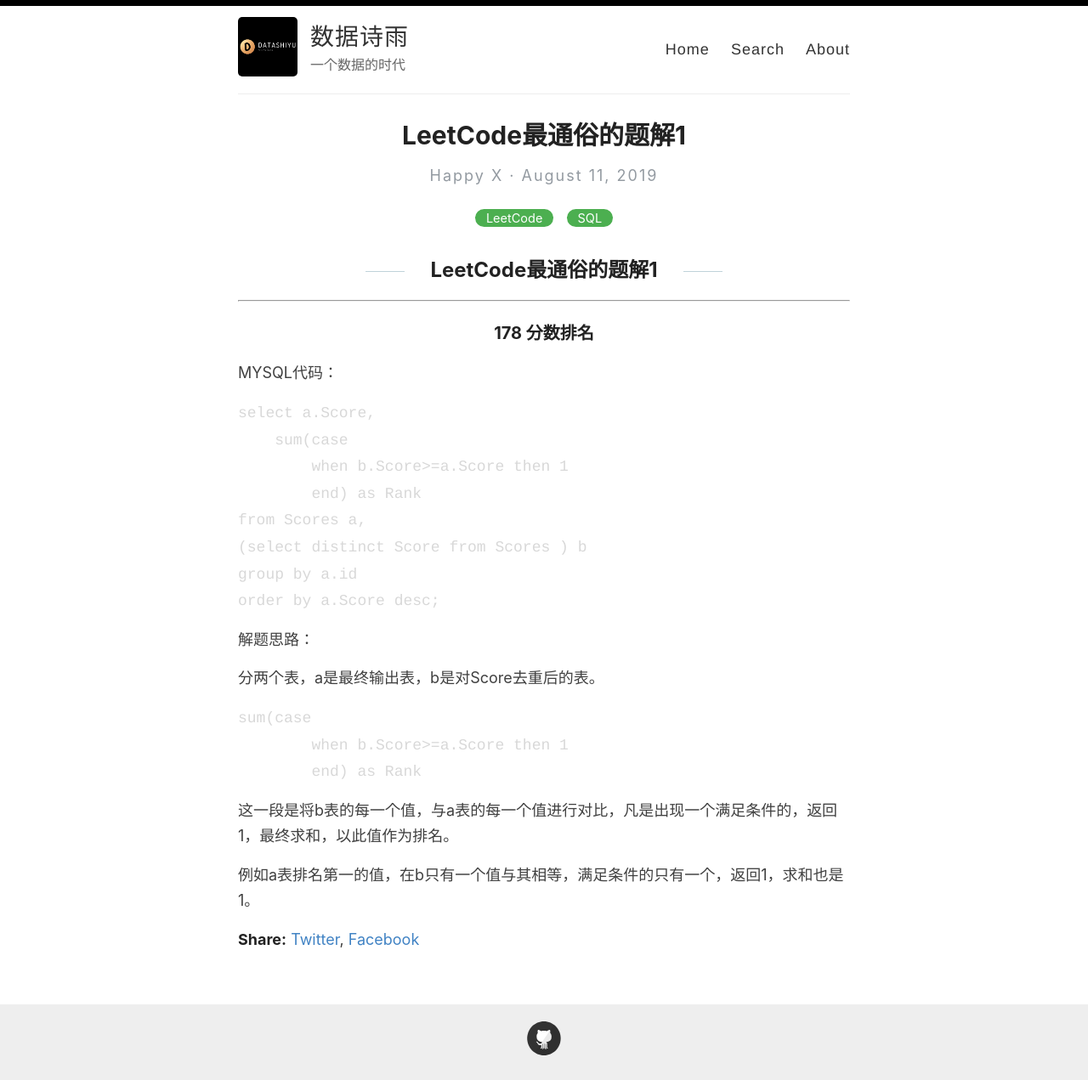
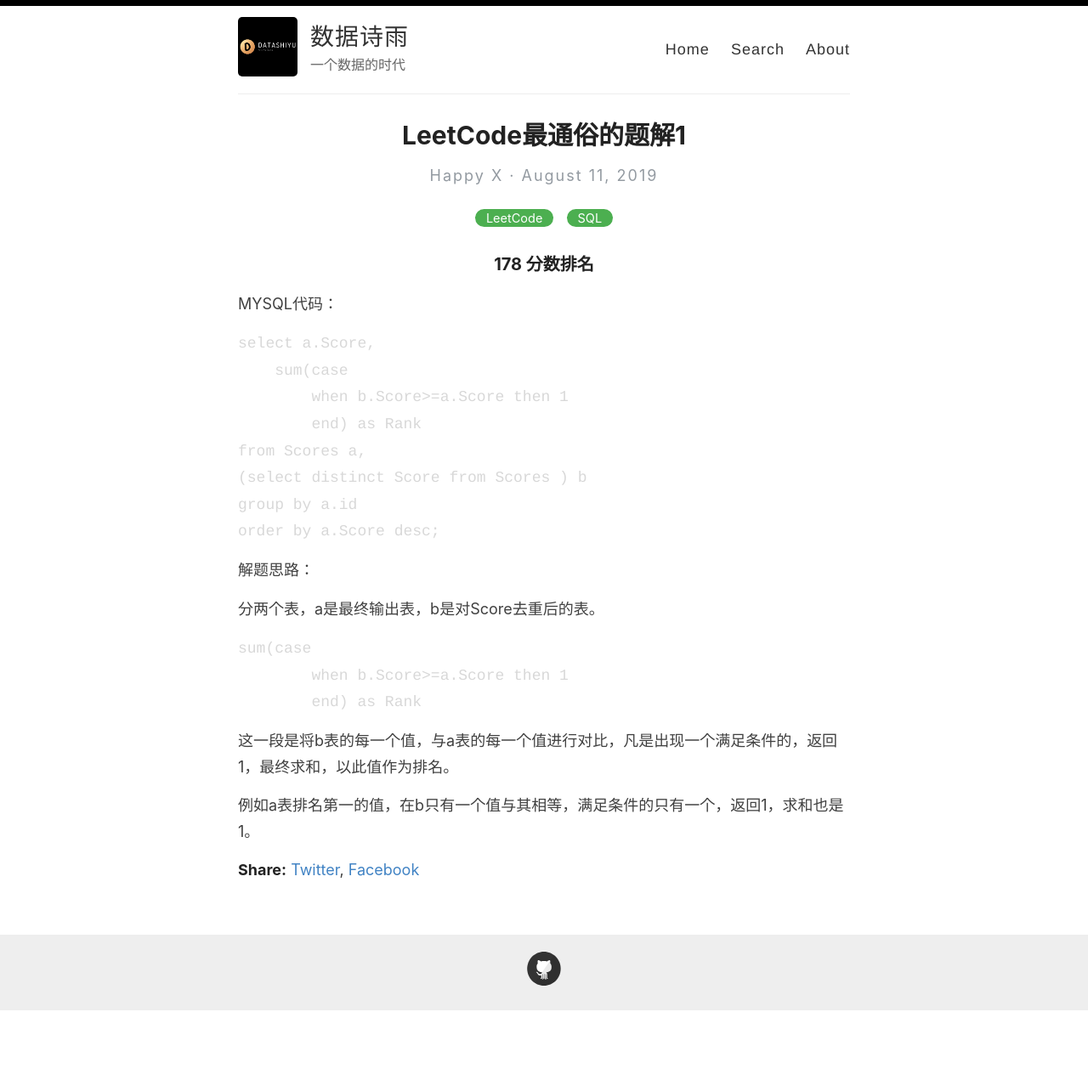
Before and after one commit to GOODXIONG/GOODXIONG.github.io, a Jekyll site: the page built from _posts/2019-08-11-LeetCode-最通俗的题解1.md, in a window 1280 px wide. Shown: the whole page at 85% size. Built offline with Jekyll 4.4.1, drawn with Linux system fonts in a browser that asks for light colours; comment, search, counter and statistics services are not loaded; after the commit the page ends 1189 px from its top, so only the background shows below that.

Commit message:
Update 2019-08-11-LeetCode-最通俗的题解1.md

```diff
--- a/_posts/2019-08-11-LeetCode-最通俗的题解1.md
+++ b/_posts/2019-08-11-LeetCode-最通俗的题解1.md
@@ -2,10 +2,6 @@
 layout: post
 title: LeetCode最通俗的题解1
 categories: [LeetCode, SQL]
----
-
-## LeetCode最通俗的题解1
-
 ---
 
 ### 178 分数排名
```
